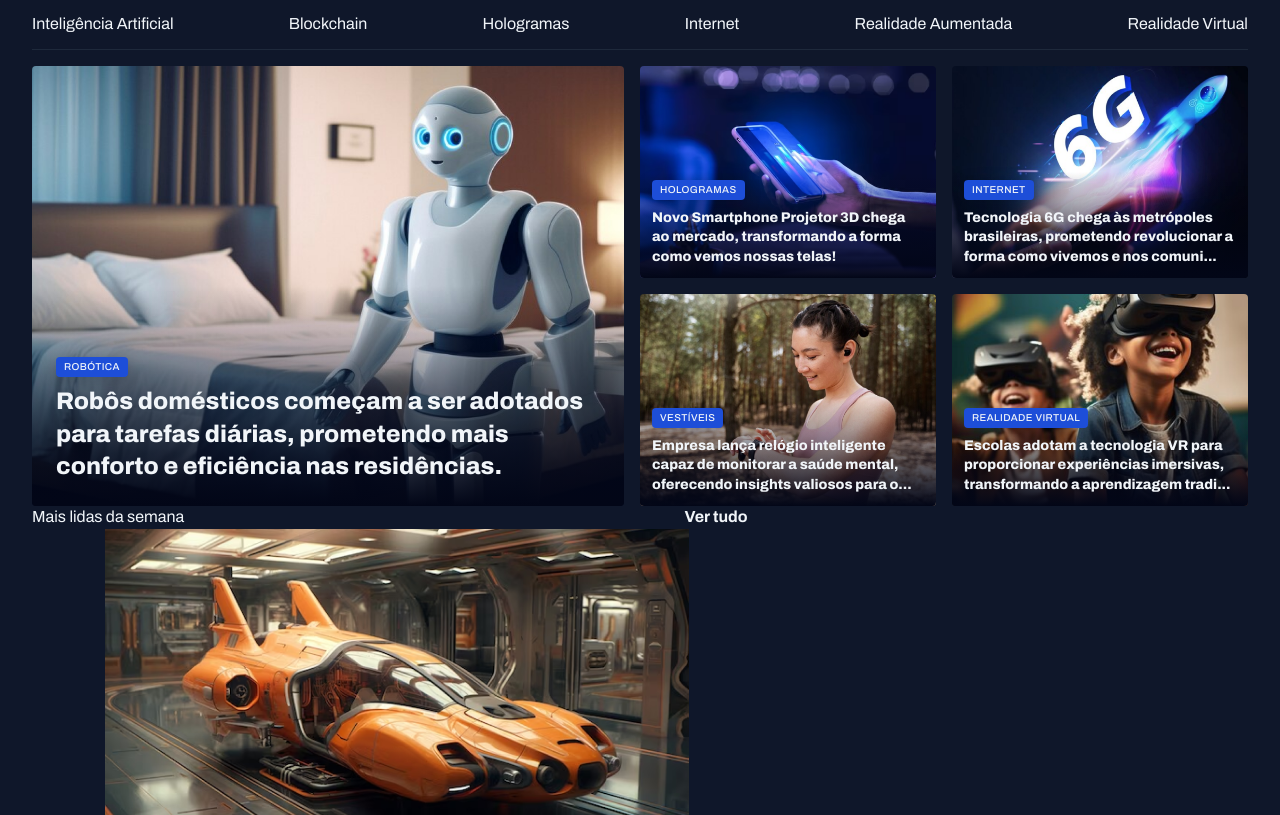
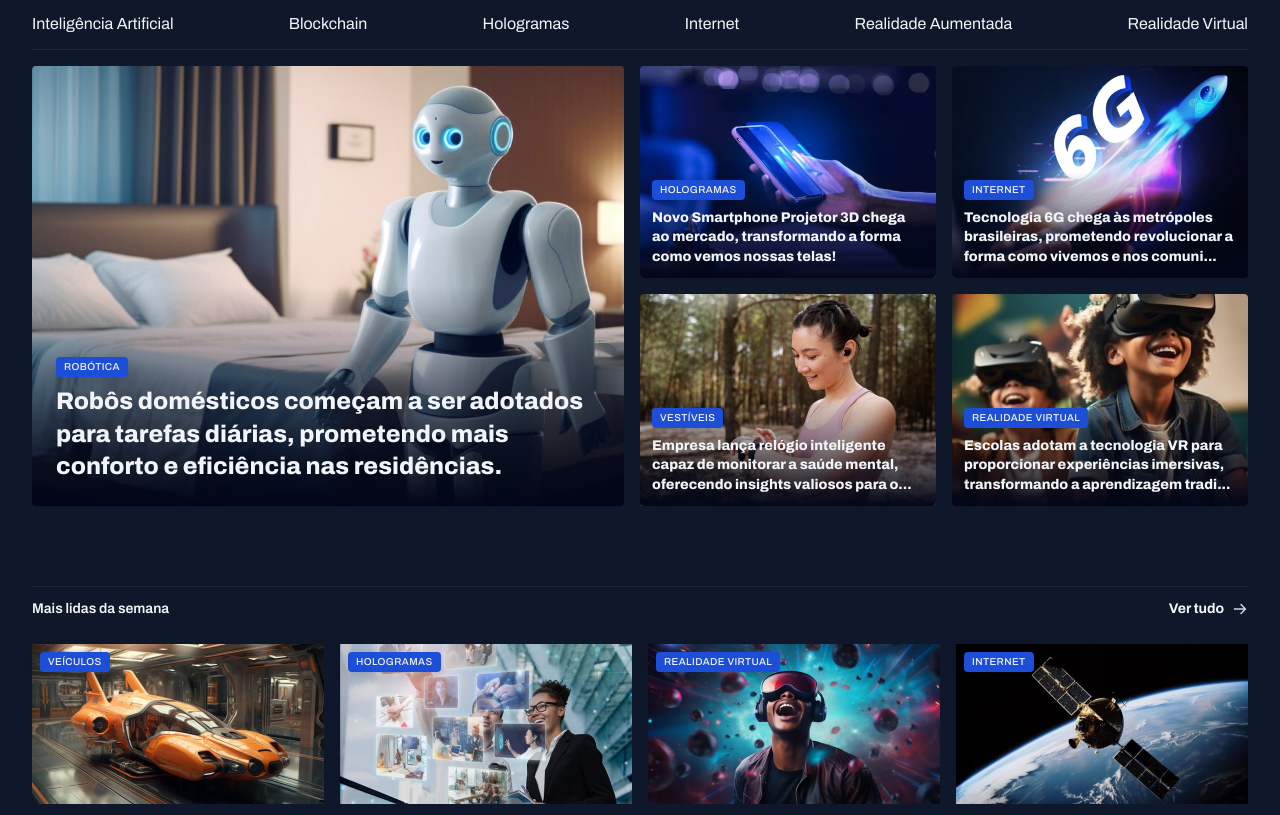
Before and after one commit to willianpm/Projeto-Rocketseat-portal_de_noticias, a plain HTML site: page index.html in a window 1280 px wide. Shown: the part 74-889 px from the top of the page. Drawn offline with Linux system fonts and the light colour scheme.

Commit message:
style: apply styling to most read section

```diff
--- a/styles/global.css
+++ b/styles/global.css
@@ -54,6 +54,7 @@ img {
 
 main {
   margin-top: 16px;
+  gap: 80px;
 }
 
 .content-tag {
--- a/styles/section.css
+++ b/styles/section.css
@@ -1,8 +1,29 @@
+section header {
+  border-top: 1px solid var(--stroke-color);
+  padding-block: 12px 24px;
+  font: var(--text-span);
+
+  a {
+    justify-self: end;
+    align-items: center;
+    gap: 8px;
+
+    span {
+      background-image: url(../assets/icons/ArrowRight.svg);
+      width: 16px;
+      height: 16px;
+    }
+
+    &:hover span {
+      background-image: url(../assets/icons/ArrowRight-hover.svg);
+    }
+  }
+}
+
 #featured {
   img {
     height: 100%;
     object-fit: cover;
-  }
   }
 
   .card {
@@ -16,6 +37,7 @@
       inset: 0;
       top: 50%;
       background: linear-gradient(180deg, transparent 0%, #020617 100%);
+    }
   }
 
   figcaption {
@@ -33,3 +55,28 @@
     }
   }
 }
+
+#weekly {
+  & > div {
+    grid-template-columns: repeat(4, 292px);
+  }
+
+  img {
+    height: 160px;
+  }
+
+  figure {
+    position: relative;
+
+    .content-tag {
+      position: absolute;
+      top: 8px;
+      left: 8px;
+    }
+
+    p {
+      margin-top: 8px;
+      font-weight: 800;
+    }
+  }
+}
```
Lines whose indentation alone changed are shown as unchanged.
